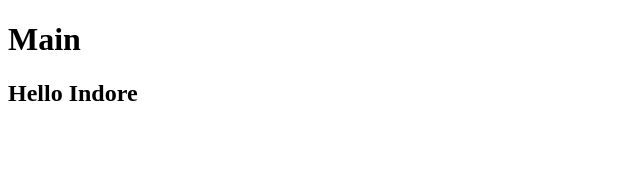
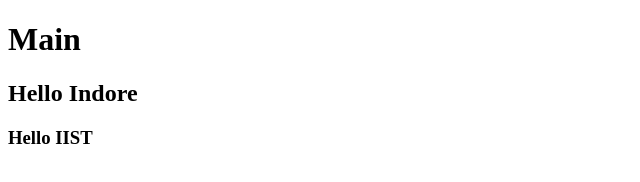
Before and after one commit to tarunpatidar01/github, a plain HTML site: page index.html in a window 1280 px wide. Shown: the whole page, without its empty margins (0-640 px from the left). Drawn offline with Linux system fonts and the light colour scheme.

Commit message:
Update index.html

```diff
--- a/index.html
+++ b/index.html
@@ -8,5 +8,6 @@
 <body>
     <h1>Main</h1>
     <h2>Hello Indore</h2>
+    <h3>Hello IIST</h3>
 </body>
 </html>
```
